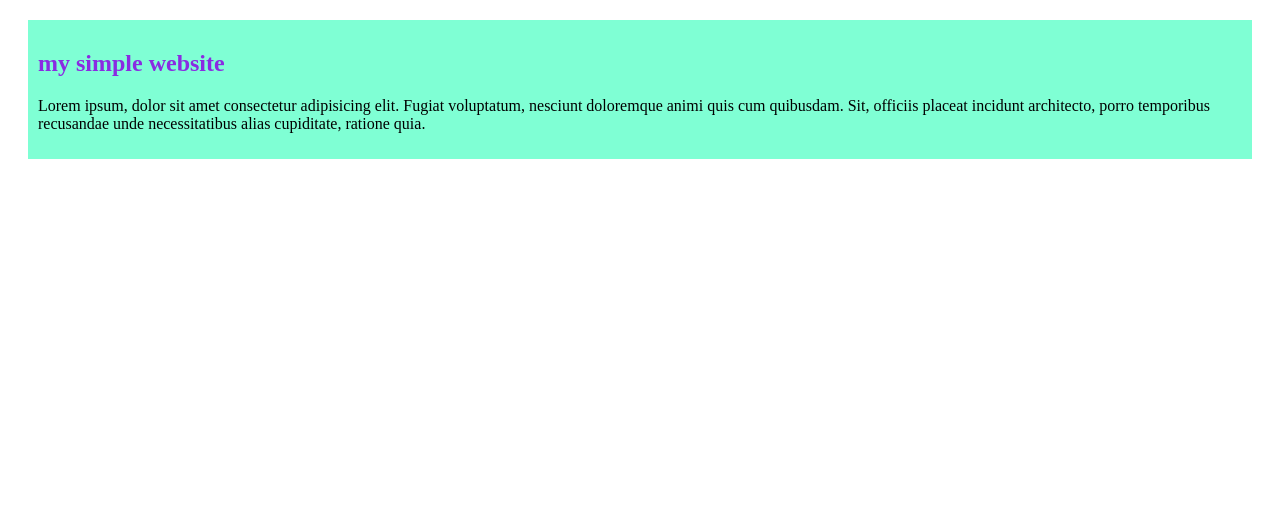
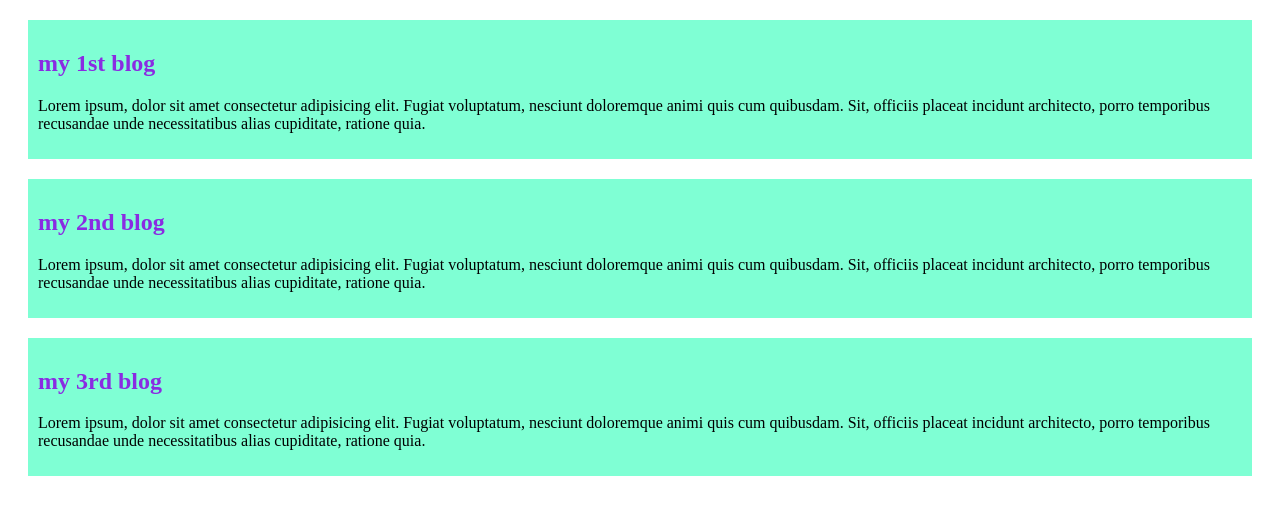
Before and after one commit to SyedaZannatulTushi/my-first-website, a plain HTML site: page index.html in a window 1280 px wide. Drawn offline with Linux system fonts and the light colour scheme.

Commit message:
adding my 2nd blog

```diff
--- a/index.html
+++ b/index.html
@@ -8,7 +8,15 @@
 </head>
 <body>
     <div>
-        <h2>my simple website</h2>
+        <h2>my 1st blog</h2>
+        <p>Lorem ipsum, dolor sit amet consectetur adipisicing elit. Fugiat voluptatum, nesciunt doloremque animi quis cum quibusdam. Sit, officiis placeat incidunt architecto, porro temporibus recusandae unde necessitatibus alias cupiditate, ratione quia.</p>
+    </div>
+    <div>
+        <h2>my 2nd blog</h2>
+        <p>Lorem ipsum, dolor sit amet consectetur adipisicing elit. Fugiat voluptatum, nesciunt doloremque animi quis cum quibusdam. Sit, officiis placeat incidunt architecto, porro temporibus recusandae unde necessitatibus alias cupiditate, ratione quia.</p>
+    </div>
+    <div>
+        <h2>my 3rd blog</h2>
         <p>Lorem ipsum, dolor sit amet consectetur adipisicing elit. Fugiat voluptatum, nesciunt doloremque animi quis cum quibusdam. Sit, officiis placeat incidunt architecto, porro temporibus recusandae unde necessitatibus alias cupiditate, ratione quia.</p>
     </div>
 
```
